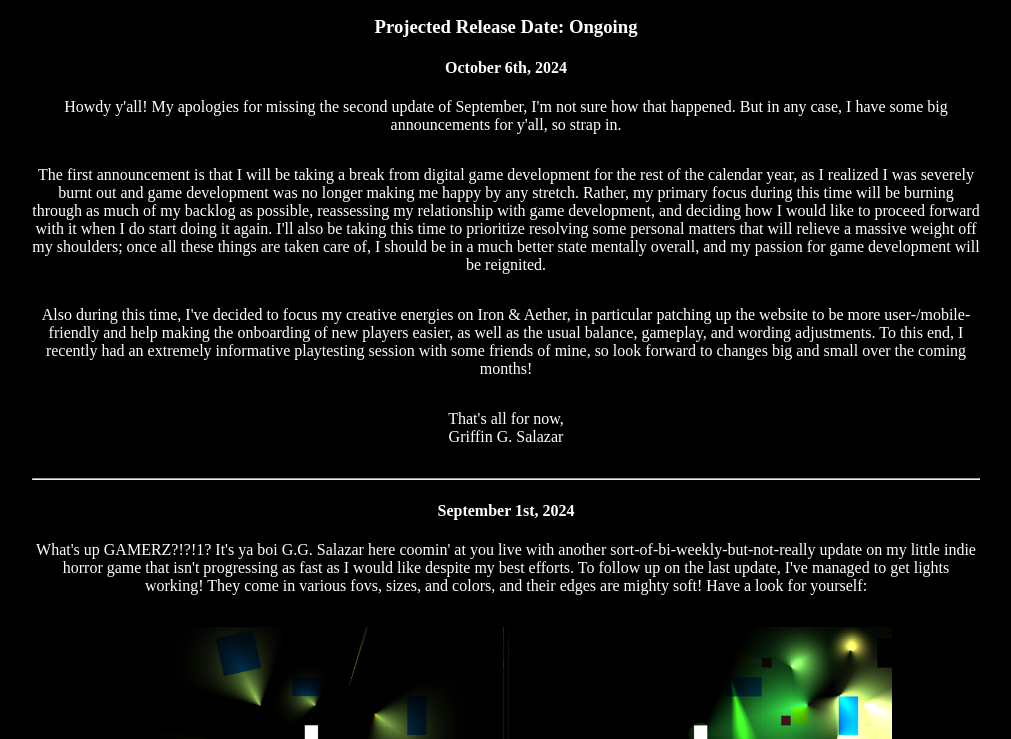
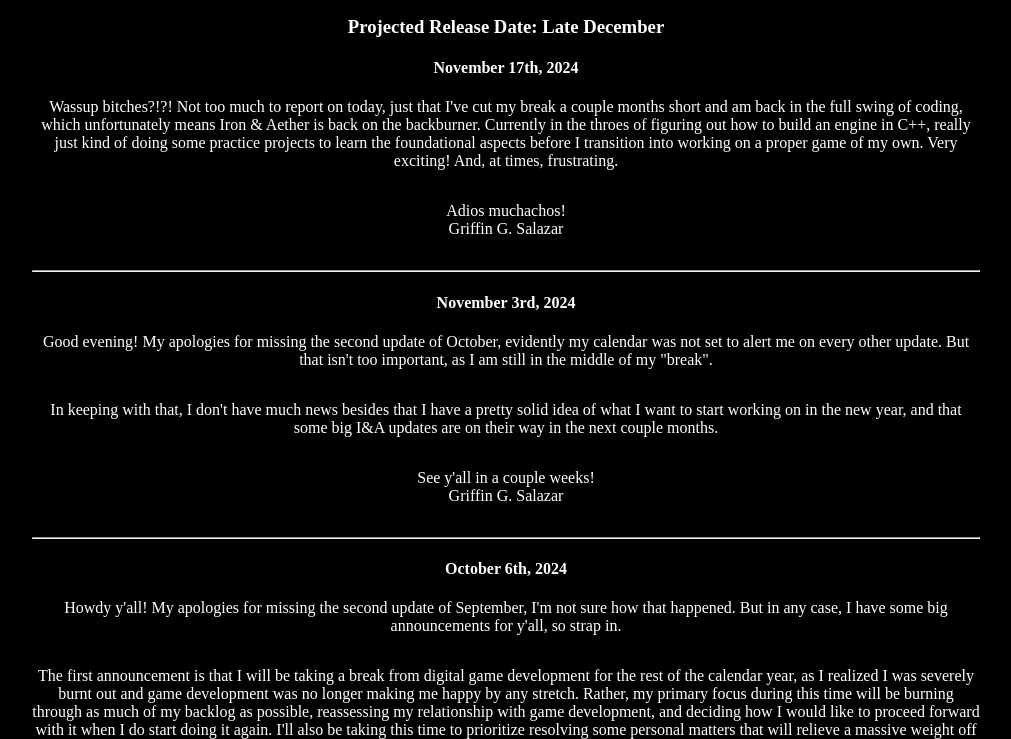
Before and after one commit to ggsalazar/ggsalazar.github.io, a plain HTML site: page index.html in a window 1280 px wide. Shown: the part 380-1119 px from the top of the page, without its empty margins (134-1145 px from the left). Drawn offline with Linux system fonts and the light colour scheme.

Commit message:
Blog update

```diff
--- a/index.html
+++ b/index.html
@@ -26,9 +26,35 @@
                 <hr>
                 <h1>Development Blog</h1>
 
-                <h2>Current Project: Iron & Aether</h2>
-                <h3>A steampunk-fantasy tabletop RPG with in-depth mechanics and an equal focus on magic and mechanical technology</h3>
-                <h3>Projected Release Date: Ongoing</h3>
+                <h2>Current Project: C++ Engine</h2>
+                <h3>Currently recreating an overly-complex version of Brickbreaker to learn the fundamentals of SFML</h3>
+                <h3>Projected Release Date: Late December</h3>
+
+                <h4>November 17th, 2024</h4>
+                <p>
+                    Wassup bitches?!?! Not too much to report on today, just that I've cut my break a couple months short and am back in the full swing of coding, which unfortunately means Iron & Aether is back on the backburner. Currently in the throes of figuring out
+                    how to build an engine in C++, really just kind of doing some practice projects to learn the foundational aspects before I transition into working on a proper game of my own. Very exciting! And, at times, frustrating.
+                </p>
+                <p>
+                    Adios muchachos!<br>
+                    Griffin G. Salazar
+                </p>
+
+                <hr>
+
+                <h4>November 3rd, 2024</h4>
+                <p>
+                    Good evening! My apologies for missing the second update of October, evidently my calendar was not set to alert me on every other update. But that isn't too important, as I am still in the middle of my "break".
+                </p>
+                <p>
+                    In keeping with that, I don't have much news besides that I have a pretty solid idea of what I want to start working on in the new year, and that some big I&A updates are on their way in the next couple months.
+                </p>
+                <p>
+                    See y'all in a couple weeks!<br>
+                    Griffin G. Salazar
+                </p>
+
+                <hr>
 
                 <h4>October 6th, 2024</h4>
                 <p>
```
